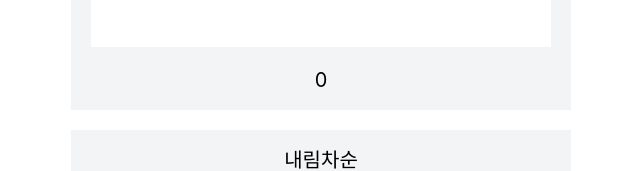
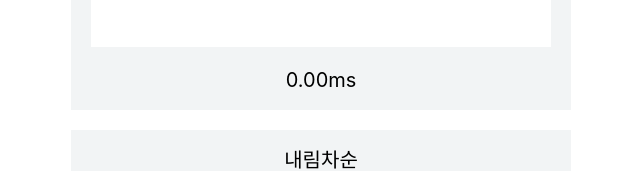
Before and after one commit to kim-gunwoo/solarconnect-sorting, a React (Create React App) app: page / in a window 1280 px wide. Both pictures are taken after a click on the button "sort". Shown: the part 529-700 px from the top of the page, without its empty margins (319-959 px from the left). Built offline with nearby package versions, Linux system fonts and the light colour scheme.

Commit message:
fix: ResultField 수정
- excutionTime 0일때 숫자만 렌더링 되는 현상 수정

```diff
--- a/src/components/Field/ResultField.js
+++ b/src/components/Field/ResultField.js
@@ -5,7 +5,7 @@ const ResultField = ({ fieldName, value, excutionTime }) => {
     <Container>
       <FieldHeader>{fieldName}</FieldHeader>
       <TextArea value={value} readOnly />
-      {excutionTime && <p>{`${excutionTime.toPrecision(3)}ms`}</p>}
+      {excutionTime!==null &&( <div>{`${excutionTime.toPrecision(3)}ms`}</div>)}
     </Container>
   );
 };
```
